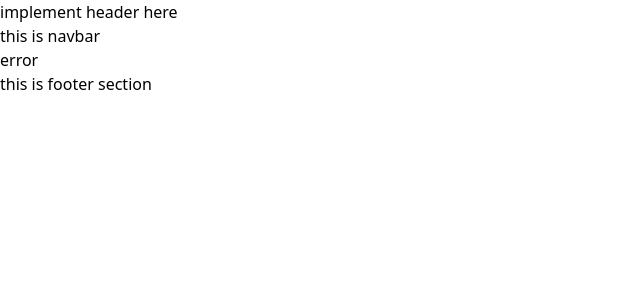
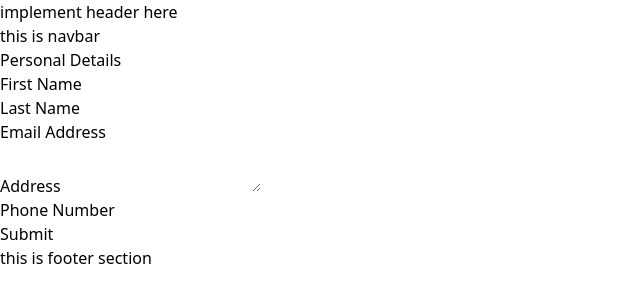
Before and after one commit to abiraltamang/Driving-License-Management, a React (Vite) app: page /personaldetail in a window 1280 px wide. Shown: the top 302 px of the page, without its empty margins (0-640 px from the left). Built offline with nearby package versions, Linux system fonts and the light colour scheme.

Commit message:
sample forms added

```diff
--- a/package.json
+++ b/package.json
@@ -10,10 +10,12 @@
     "preview": "vite preview"
   },
   "dependencies": {
+    "formik": "^2.4.1",
     "react": "^18.2.0",
     "react-dom": "^18.2.0",
     "react-icons": "^4.9.0",
-    "react-router-dom": "^6.12.1"
+    "react-router-dom": "^6.12.1",
+    "yup": "^1.2.0"
   },
   "devDependencies": {
     "@types/react": "^18.0.37",
--- /dev/null
+++ b/src/components/forms/PersonalDetailForm.jsx
@@ -0,0 +1,108 @@
+import React from 'react';
+import { Formik, Field, Form, ErrorMessage } from 'formik';
+import * as Yup from 'yup';
+
+const PersonalDetailForm = () => {
+  const initialValues = {
+    firstName: '',
+    lastName: '',
+    email: '',
+    address: '',
+    phone: '',
+  };
+
+  const validationSchema = Yup.object({
+    firstName: Yup.string().required('First name is required'),
+    lastName: Yup.string().required('Last name is required'),
+    email: Yup.string().email('Invalid email address').required('Email is required'),
+    address: Yup.string().required('Address is required'),
+    phone: Yup.string().required('Phone number is required'),
+  });
+
+  const handleSubmit = (values) => {
+    // Handle form submission here
+    console.log(values);
+  };
+
+  return (
+    <div className="max-w-md mx-auto">
+      <h2 className="text-2xl font-bold mb-4">Personal Details</h2>
+      <Formik
+        initialValues={initialValues}
+        validationSchema={validationSchema}
+        onSubmit={handleSubmit}
+      >
+        <Form>
+          <div className="mb-4">
+            <label htmlFor="firstName" className="block font-medium mb-1">
+              First Name
+            </label>
+            <Field
+              type="text"
+              id="firstName"
+              name="firstName"
+              className="border border-gray-300 rounded px-3 py-2 w-full"
+            />
+            <ErrorMessage name="firstName" component="p" className="text-red-500" />
+          </div>
+          <div className="mb-4">
+            <label htmlFor="lastName" className="block font-medium mb-1">
+              Last Name
+            </label>
+            <Field
+              type="text"
+              id="lastName"
+              name="lastName"
+              className="border border-gray-300 rounded px-3 py-2 w-full"
+            />
+            <ErrorMessage name="lastName" component="p" className="text-red-500" />
+          </div>
+          <div className="mb-4">
+            <label htmlFor="email" className="block font-medium mb-1">
+              Email Address
+            </label>
+            <Field
+              type="email"
+              id="email"
+              name="email"
+              className="border border-gray-300 rounded px-3 py-2 w-full"
+            />
+            <ErrorMessage name="email" component="p" className="text-red-500" />
+          </div>
+          <div className="mb-4">
+            <label htmlFor="address" className="block font-medium mb-1">
+              Address
+            </label>
+            <Field
+              as="textarea"
+              id="address"
+              name="address"
+              className="border border-gray-300 rounded px-3 py-2 w-full"
+            />
+            <ErrorMessage name="address" component="p" className="text-red-500" />
+          </div>
+          <div className="mb-4">
+            <label htmlFor="phone" className="block font-medium mb-1">
+              Phone Number
+            </label>
+            <Field
+              type="text"
+              id="phone"
+              name="phone"
+              className="border border-gray-300 rounded px-3 py-2 w-full"
+            />
+            <ErrorMessage name="phone" component="p" className="text-red-500" />
+          </div>
+          <button
+            type="submit"
+            className="bg-blue-500 text-white py-2 px-4 rounded hover:bg-blue-600"
+          >
+            Submit
+          </button>
+        </Form>
+      </Formik>
+    </div>
+  );
+};
+
+export default PersonalDetailForm;
--- /dev/null
+++ b/src/pages/PersonalDetailFormPage.jsx
@@ -0,0 +1,12 @@
+import React from "react";
+import PersonalDetailForm from "../components/forms/PersonalDetailForm";
+
+const PersonalDetailFormPage = () => {
+  return (
+    <div>
+      <PersonalDetailForm />
+    </div>
+  );
+};
+
+export default PersonalDetailFormPage;
```
Also changed, not shown: src/router/index.jsx (+6 -1 lines), 1 other file (tests, documents, lock files or other folders).
